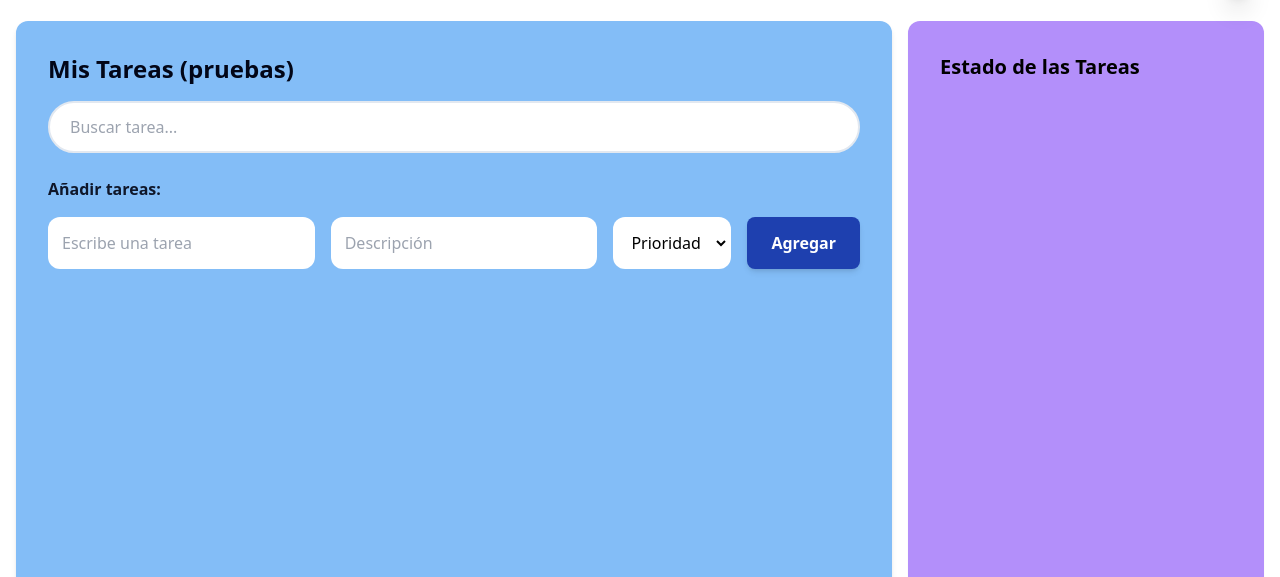
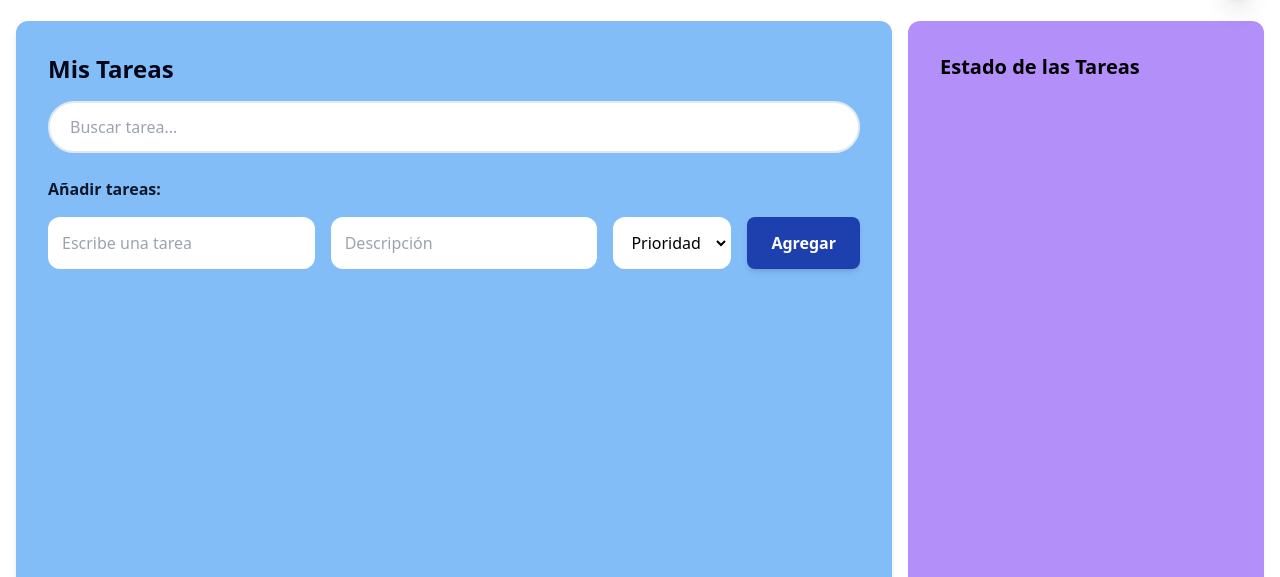
Before and after one commit to ainoadura/primeras-puntadas-tailwindcss-ainoa-dura, a website: page index.html in a window 1280 px wide. Shown: the part 223-800 px from the top of the page. Drawn offline with nearby package versions, Linux system fonts and the light colour scheme.

Commit message:
Update index.html

```diff
--- a/index.html
+++ b/index.html
@@ -46,7 +46,7 @@
             <section id="inicio" class="bg-[#83bdf7] dark:bg-[#1e3a8a] p-8 rounded-xl shadow-md flex-1 text-black dark:text-white transition-colors">
                 <div class="cabecera-seccion">
                     <h2 class="text-2xl font-bold text-slate-950 dark:text-white mb-4">
-                        Mis Tareas (pruebas)
+                        Mis Tareas
                     </h2>
 
                     <!-- Mi buscador -->
```
